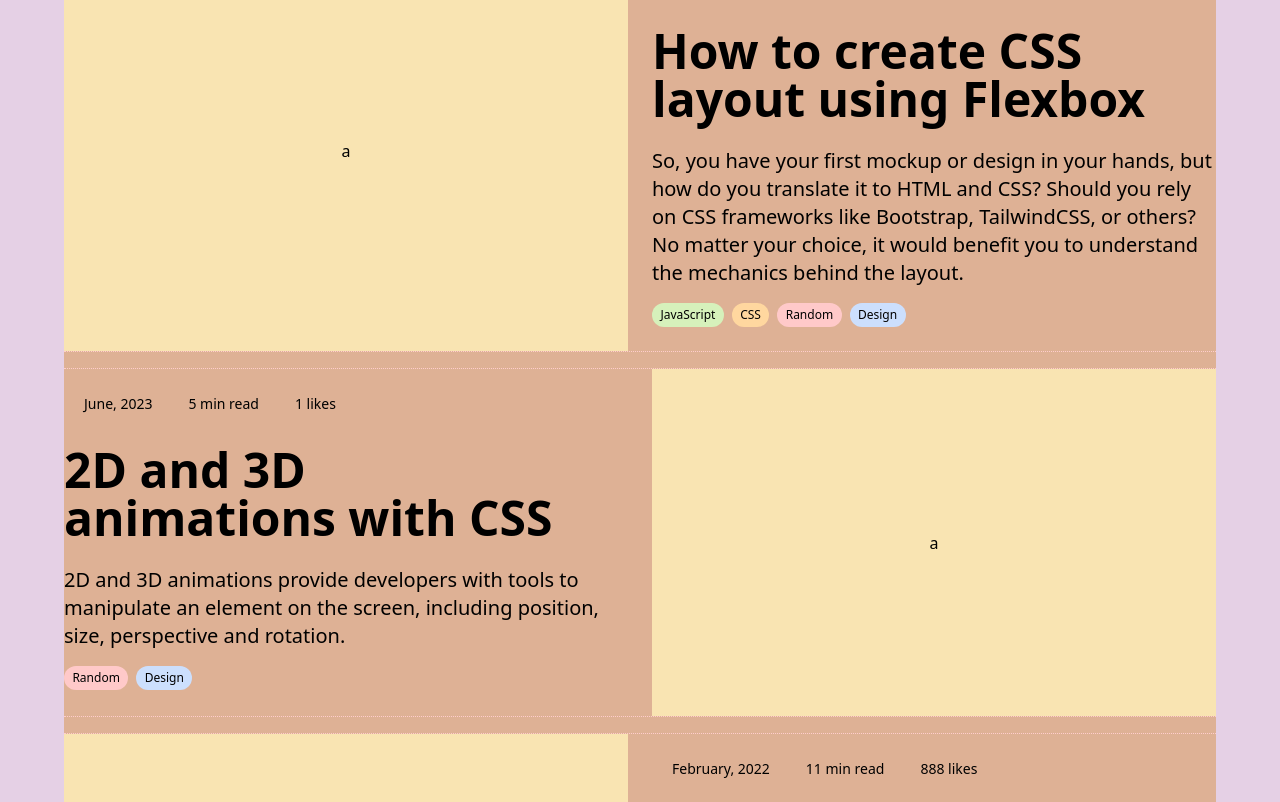
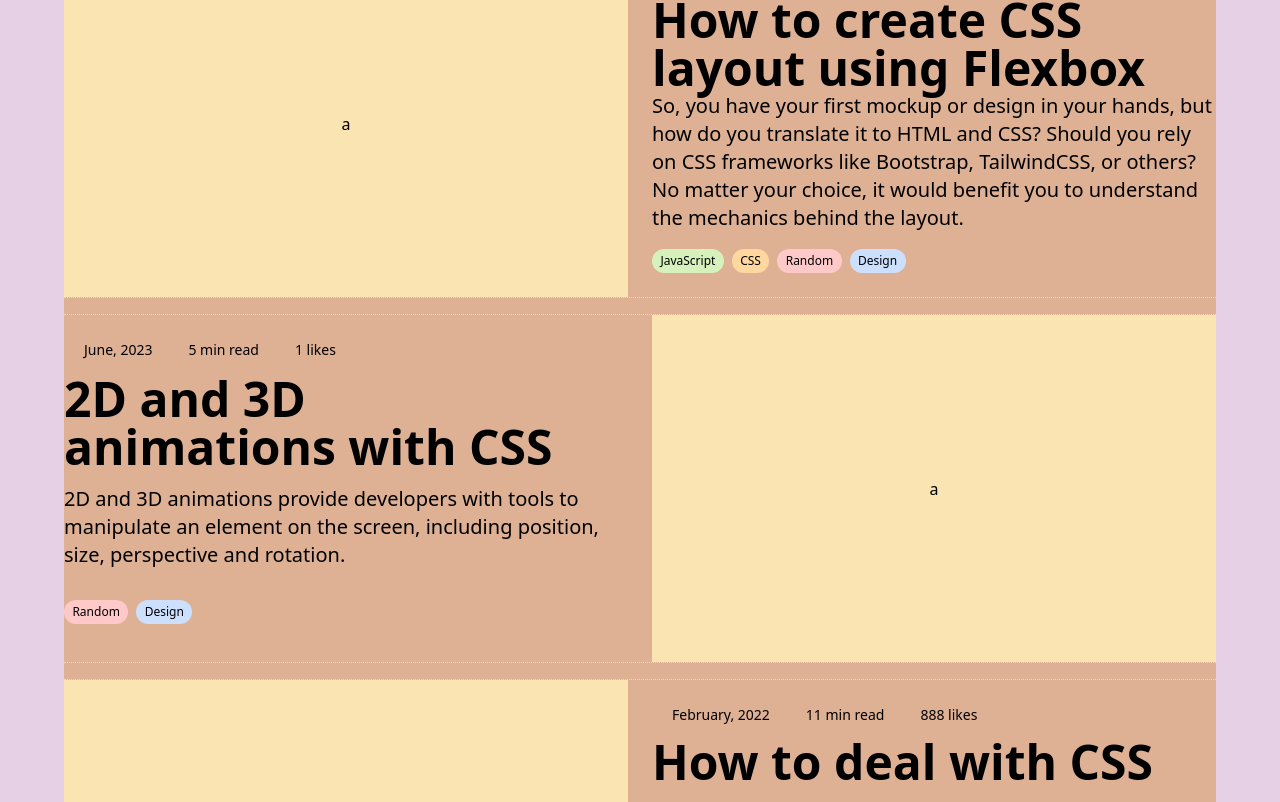
Before and after one commit to Shwartz/svelte5, a SvelteKit app: page /blog in a window 1280 px wide. Shown: the part 233-1035 px from the top of the page. Built offline with nearby package versions, Linux system fonts and the light colour scheme; some icons are missing.

Commit message:
Converting content flex into grid

```diff
--- a/src/routes/blog/+page.svelte
+++ b/src/routes/blog/+page.svelte
@@ -57,9 +57,9 @@
 					<span>112 likes</span>
 				</div>
 			</div>
-			<div>
-				<h1>How to create CSS layout using Flexbox</h1>
-				<p>So, you have your first mockup or design in your hands, but how do you translate it to HTML and CSS? Should
+			<h1 class="title">How to create CSS layout using Flexbox</h1>
+			<p class="intro">
+				So, you have your first mockup or design in your hands, but how do you translate it to HTML and CSS? Should
 				you
 				rely on CSS frameworks like Bootstrap, TailwindCSS, or others? No matter your choice, it would benefit you to
 				understand the mechanics behind the layout.</p>
@@ -68,7 +68,6 @@
 				<Tag blogCategory="CSS" />
 				<Tag blogCategory="Random" />
 				<Tag blogCategory="Design" />
-				</div>
 			</div>
 		</div>
 	</section>
@@ -89,14 +88,12 @@
 					<span>1 likes</span>
 				</div>
 			</div>
-			<div>
-				<h1>2D and 3D animations with CSS</h1>
-				<p>2D and 3D animations provide developers with tools to manipulate an element on the screen, including
+				<h1 class="title">2D and 3D animations with CSS</h1>
+				<p class="intro">2D and 3D animations provide developers with tools to manipulate an element on the screen, including
 					position, size, perspective and rotation.</p>
 				<div class="tags">
 					<Tag blogCategory="Random" />
 					<Tag blogCategory="Design" />
-				</div>
 				</div>
 			</div>
 	</section>
@@ -117,9 +114,8 @@
 					<span>888 likes</span>
 				</div>
 			</div>
-			<div>
-				<h1>How to deal with CSS</h1>
-				<p>The common pitfalls with CSS and different approaches to make sense of the project's design, front-end and
+				<h1 class="title">How to deal with CSS</h1>
+				<p class="intro">The common pitfalls with CSS and different approaches to make sense of the project's design, front-end and
 					maintenance. This is a more philosophical post where I overview my experience dealing with CSS and to find the
 					best approach (methodology) for the project.</p>
 				<div class="tags">
@@ -127,7 +123,6 @@
 					<Tag blogCategory="CSS" />
 					<Tag blogCategory="Random" />
 					<Tag blogCategory="Design" />
-				</div>
 				</div>
 			</div>
 	</section>
@@ -166,6 +161,37 @@
   .content {
     padding: 1.5rem 0;
     width: 50%;
+
+		h1, p {
+			margin: 0;
+		}
+  }
+
+  .content {
+    display: grid;
+		align-items: start;
+		width: 50%;
+    grid-template-areas:
+			'a'
+			'b'
+			'c'
+			'd';
+  }
+
+	.icons {
+		grid-area: a;
+	}
+
+  .title {
+    grid-area: b;
+  }
+
+  .intro {
+    grid-area: c;
+  }
+
+  .tags {
+    grid-area: d;
   }
 
   /* Icons */
@@ -200,6 +226,15 @@
   /* COMPACT */
   .blog.compact {
     background: #95de95;
+    .content {
+			width: 100%;
+      display: grid;
+			gap: 1.5rem;
+      grid-template-areas:
+			"b b"
+			"c a"
+			"d d";
+    }
 
     .post {
       flex-direction: row;
@@ -218,14 +253,6 @@
       width: 310px;
     }
 
-    .content {
-      display: flex;
-      flex-direction: row-reverse;
-      width: 100%;
-      gap: 1rem;
-      padding: 0;
-    }
-
     .tags {
       display: flex;
     }
@@ -238,6 +265,7 @@
       gap: 0.5rem;
       flex: 0 0 160px;
       justify-content: center;
+			width: 9rem;
 
       > div {
         display: flex;
```
Lines whose indentation alone changed are shown as unchanged.
